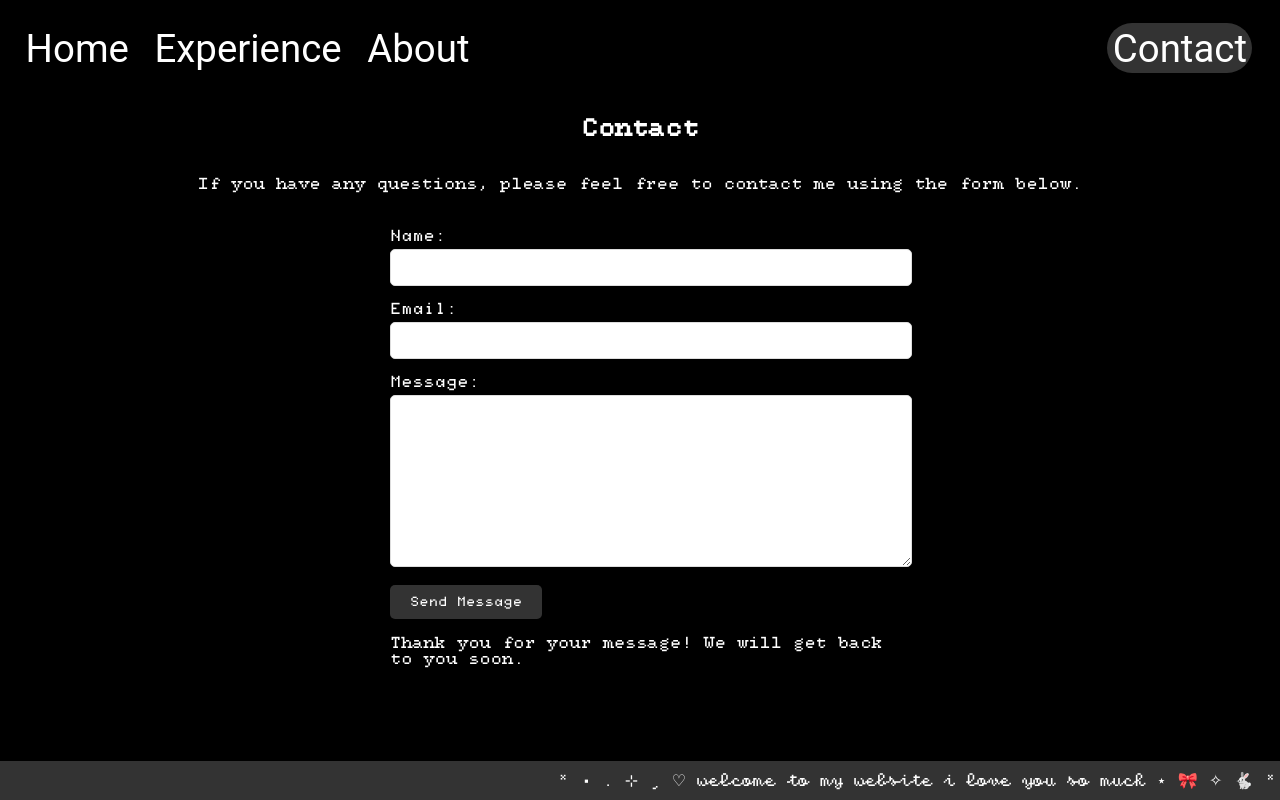
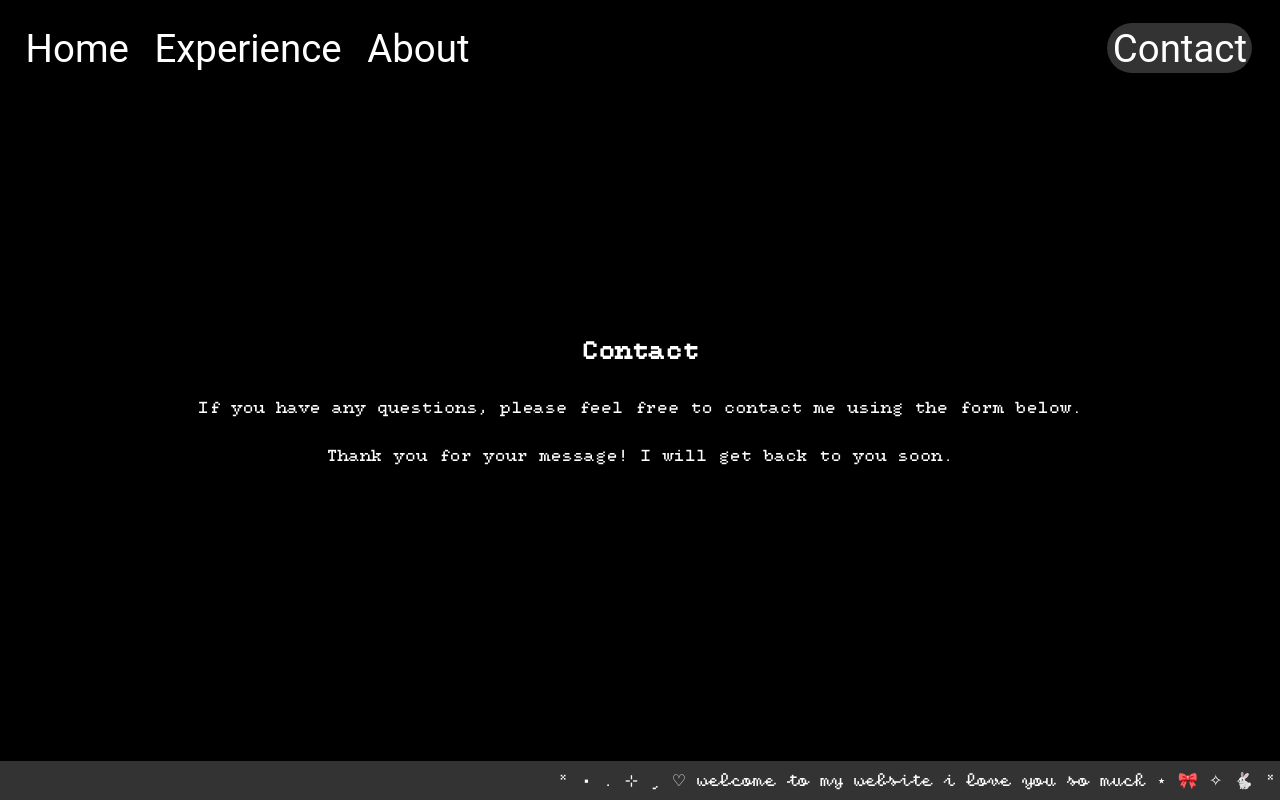
Before and after one commit to dahliaxie/my-website, a React (Create React App) app: page /contact in a window 1280 px wide. Both pictures are taken after typing "Sample", "name@example.com", "Sample" into the empty fields and a click on the button "Send Message". Built offline with nearby package versions, Linux system fonts and the light colour scheme; a web font is replaced by a local one.

Commit message:
update contact form

```diff
--- a/src/components/ContactForm.js
+++ b/src/components/ContactForm.js
@@ -1,5 +1,4 @@
 import React, { useState } from 'react';
-import '../styles/ContactForm.css' // Assuming ContactForm.css holds styles
 
 const ContactForm = () => {
   const [formData, setFormData] = useState({
@@ -7,36 +6,29 @@ const ContactForm = () => {
     email: '',
     message: '',
   });
-
-  const [isSubmitted, setIsSubmitted] = useState(false); // Track form submission state
+  const [isSubmitted, setIsSubmitted] = useState(false); // State to track form submission
 
   const handleChange = (event) => {
     setFormData({ ...formData, [event.target.name]: event.target.value });
   };
 
-  const validateEmail = (email) => {
-    const regex = /^[^\s@]+@[^\s@]+\.[^\s@]+$/; // Simple email validation regex
-    return regex.test(email);
-  };
-
   const handleSubmit = (event) => {
     event.preventDefault();
 
-    // Validation
-    if (!formData.name || !formData.email || !validateEmail(formData.email)) {
-      console.error('Validation failed: Name, email, and valid email are required.');
-      return; // Prevent form submission if validation fails
-    }
+    // Submit the form
+    // You can use Netlify's form submission handling or your own server-side logic here
+    // For Netlify forms, simply submit the form without any additional JavaScript handling
 
-    // Handle form submission here (e.g., send data to server)
     console.log('Form Submitted:', formData);
-    setIsSubmitted(true); // Set submitted state for confirmation message
-    setFormData({ name: '', email: '', message: '' }); // Clear form after submit
+    setFormData({ name: '', email: '', message: '' });
+    setIsSubmitted(true); // Set the state to true after form submission
   };
 
   return (
-    <form onSubmit={handleSubmit} className="contact-form">
-      {/* Name Input */}
+    <div>
+      {!isSubmitted ? ( // Render the form if not submitted
+        <form onSubmit={handleSubmit} className="contact-form" method="POST" data-netlify="true">
+          <input type="hidden" name="form-name" value="contact" /> {/* Hidden form name field */}
           <label htmlFor="name">Name:</label>
           <input
             type="text"
@@ -47,7 +39,6 @@ const ContactForm = () => {
             required
           />
 
-      {/* Email Input */}
           <label htmlFor="email">Email:</label>
           <input
             type="email"
@@ -58,7 +49,6 @@ const ContactForm = () => {
             required
           />
 
-      {/* Message TextArea */}
           <label htmlFor="message">Message:</label>
           <textarea
             id="message"
@@ -68,16 +58,13 @@ const ContactForm = () => {
             required
           />
 
-      {/* Submit Button */}
           <button type="submit">Send Message</button>
-
-      {/* Confirmation Message (conditionally rendered) */}
-      {isSubmitted && (
-        <p className="confirmation-message">
-          Thank you for your message! We will get back to you soon.
-        </p>
+        </form>
+      ) : (
+        // Render the confirmation message if submitted
+        <p>Thank you for your message! I will get back to you soon.</p>
       )}
-    </form>
+    </div>
   );
 };
 
```
Lines whose indentation alone changed are shown as unchanged.
